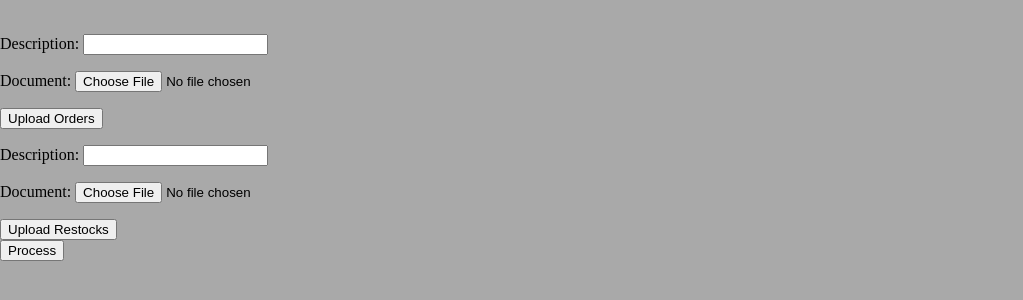
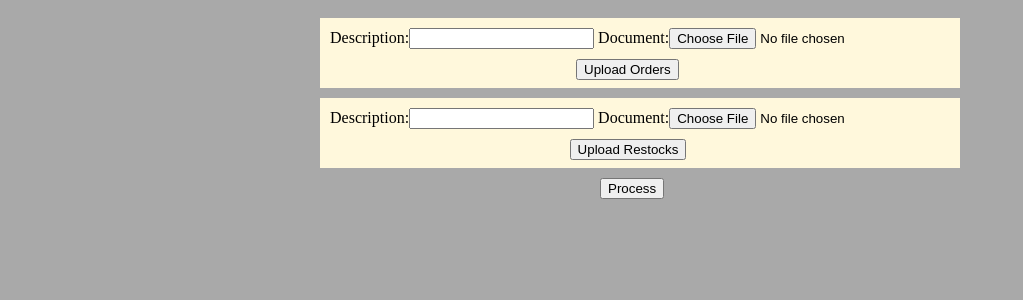
Before and after one commit to thepinkturtle/FightingFowl, a Django app: page / in a window 1280 px wide. Shown: the top 300 px of the page, without its empty margins (0-1023 px from the left). Run offline with Django 3.2, Linux system fonts and the light colour scheme.

Commit message:
Update model_form_upload.html

```diff
--- a/StockerChecker/templates/model_form_upload.html
+++ b/StockerChecker/templates/model_form_upload.html
@@ -1,17 +1,23 @@
 {% extends 'base.html' %}
 
 {% block content %}
-<form method="post" enctype="multipart/form-data">
+<div style="height:60px; margin-bottom:10px; margin-right:auto; margin-left:auto; width:50%; background-color:cornsilk; padding-top:10px;">
+    <form method="post" enctype="multipart/form-data"  style="display: inline; margin:10px 10px 10px 10px">
         {% csrf_token %}
-    {{ form.as_p }}
-    <button type="submit">Upload Orders</button>
+        {{ form }}
+        <button type="submit" style="margin-left:40%; margin-top:10px;"> Upload Orders </button>
     </form>
-<form method="post" enctype="multipart/form-data">
+</div>
+<div style="height:60px; margin-bottom:10px; margin-right:auto; margin-left:auto; width:50%; background-color:cornsilk; padding-top:10px;">
+    <form method="post" enctype="multipart/form-data" style="display: inline; margin:10px 10px 10px 10px">
         {% csrf_token %}
-    {{ form.as_p }}
-    <button type="submit">Upload Restocks</button>
+        {{ form }}
+        <button type="submit" style="margin-left:39%; margin-top:10px;"> Upload Restocks </button>
     </form>
+</div>
+<div style="height:50px; margin-bottom:10px; margin-right:auto; margin-left:auto; width:80px;">
     <form action="parse_json" method="GET">
         <button type="submit">Process</button>
     </form>
+</div>
 {% endblock %}
```
Lines whose indentation alone changed are shown as unchanged.
